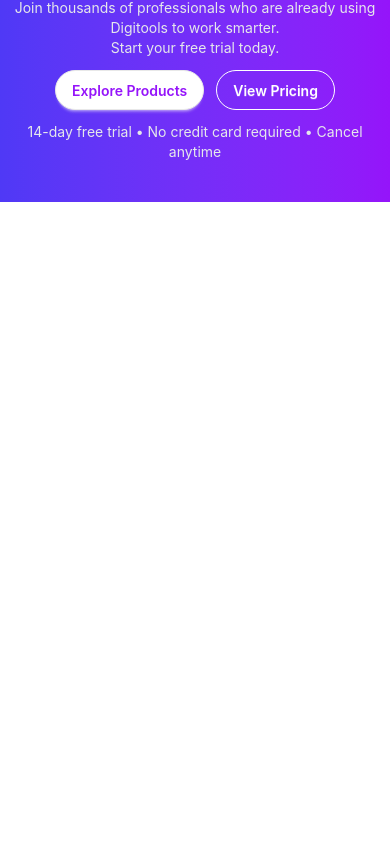
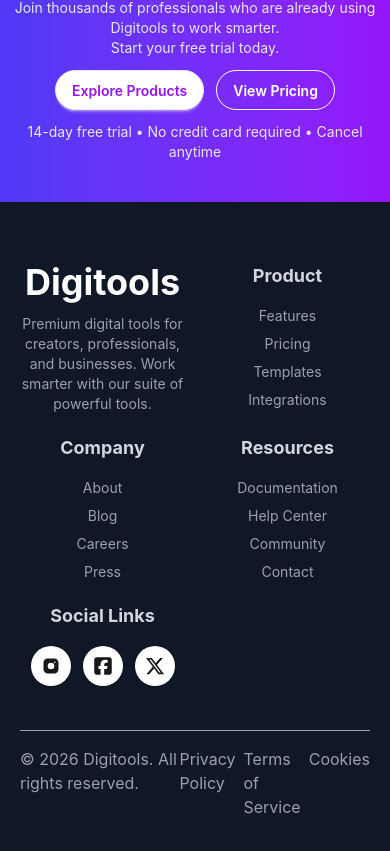
Before and after one commit to sabbir053/A6-Digitools-Platform, a React (Vite) app: page / in a window 390 px wide. Shown: the part 8503-9354 px from the top of the page. Before the commit the page ends 8705 px from the top, so only its background shows below. Built offline with nearby package versions, Linux system fonts and the light colour scheme.

Commit message:
Complete Footer Section with Responsive

```diff
--- a/src/App.jsx
+++ b/src/App.jsx
@@ -8,6 +8,7 @@
 import Steps from './components/steps/Steps'
 import Pricing from './components/pricing/Pricing'
 import Workflow from './components/workflow/Workflow'
+import Footer from './components/footer/Footer'
 
 
 const fetchDigitoolsData = async () => {
@@ -34,6 +35,7 @@
       <Steps></Steps>
       <Pricing></Pricing>
       <Workflow></Workflow>
+      <Footer></Footer>
 
       {/* inpost toastify */}
       <ToastContainer />
--- a/src/components/footer/Footer.jsx
+++ b/src/components/footer/Footer.jsx
@@ -1,9 +1,70 @@
 import React from 'react';
+import { FaSquareFacebook, FaXTwitter } from 'react-icons/fa6';
+import { TbBrandInstagramFilled } from 'react-icons/tb';
 
 const Footer = () => {
     return (
-        <div>
-            Footer Here
+        <div className='bg-[#101727] p-5'>
+            <div className='container mx-auto pt-10 grid grid-cols-2 md:grid-cols-3 lg:grid-cols-5 gap-5'>
+                <div className='space-y-3'>
+                    <h2 className='text-4xl text-center md:text-start font-bold text-white cursor-pointer'>Digitools</h2>
+                    <p className='text-sm text-gray-400 text-center md:text-start'>Premium digital tools for creators, professionals, and businesses. Work smarter with our suite of powerful tools.</p>
+                </div>
+                <div>
+                    <h2 className='text-lg text-center md:text-start pb-4 font-bold text-gray-300'>Product</h2>
+                    <ul className='space-y-2 text-sm text-center md:text-start'>
+                        <li className='text-gray-400 cursor-pointer'>Features</li>
+                        <li className='text-gray-400 cursor-pointer'>Pricing</li>
+                        <li className='text-gray-400 cursor-pointer'>Templates</li>
+                        <li className='text-gray-400 cursor-pointer'>Integrations</li>
+                    </ul>
+                </div>
+                <div>
+                    <h2 className='text-lg pb-4 font-bold text-gray-300 text-center md:text-start'>Company</h2>
+                    <ul className='space-y-2 text-sm text-center md:text-start'>
+                        <li className='text-gray-400 cursor-pointer'>About</li>
+                        <li className='text-gray-400 cursor-pointer'>Blog</li>
+                        <li className='text-gray-400 cursor-pointer'>Careers</li>
+                        <li className='text-gray-400 cursor-pointer'>Press</li>
+                    </ul>
+                </div>
+                <div>
+                    <h2 className='text-lg pb-4 font-bold text-gray-300 text-center md:text-start'>Resources</h2>
+                    <ul className='space-y-2 text-sm text-center md:text-start'>
+                        <li className='text-gray-400 cursor-pointer'>Documentation</li>
+                        <li className='text-gray-400 cursor-pointer'>Help Center</li>
+                        <li className='text-gray-400 cursor-pointer'>Community</li>
+                        <li className='text-gray-400 cursor-pointer'>Contact</li>
+                    </ul>
+                </div>
+                <div>
+                    <h2 className='text-lg text-center md:text-start pb-4 font-bold text-gray-300'>Social Links</h2>
+                    <div className="flex justify-center md:justify-start gap-3">
+                        <div className="w-10 h-10 flex items-center justify-center bg-white rounded-full shadow cursor-pointer">
+                            <TbBrandInstagramFilled className="text-xl" />
+                        </div>
+                        <div className="w-10 h-10 flex items-center justify-center bg-white rounded-full shadow cursor-pointer">
+                            <FaSquareFacebook className="text-xl" />
+                        </div>
+                        <div className="w-10 h-10 flex items-center justify-center bg-white rounded-full shadow cursor-pointer">
+                            <FaXTwitter className="text-xl" />
+                        </div>
+                    </div>
+                </div>
+            </div>
+
+            <div className='container mx-auto py-3'>
+                <hr className='text-gray-400 mt-8 mb-4' />
+                <div className='flex justify-between'>
+                    <p className='text-gray-400'>© 2026 Digitools. All rights reserved.</p>
+                    <div className='flex gap-2 md:gap-3'>
+                        <p className='text-gray-400 cursor-pointer'>Privacy Policy</p>
+                        <p className='text-gray-400 cursor-pointer'>Terms of Service</p>
+                        <p className='text-gray-400 cursor-pointer'>Cookies</p>
+                    </div>
+                </div>
+            </div>
+
         </div>
     );
 };
```
